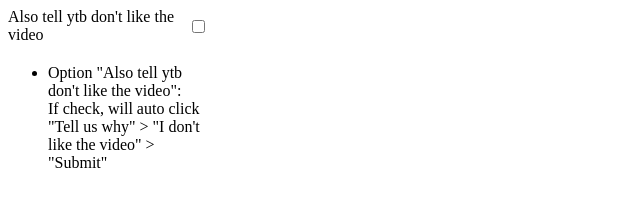
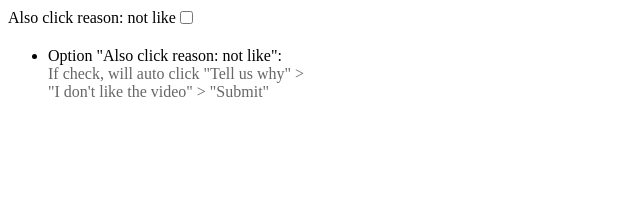
Before and after one commit to huhuang03/ytb_dni, a browser extension: page src/options.html in a window 1280 px wide. Shown: the whole page, without its empty margins (0-640 px from the left). Drawn offline with Linux system fonts and the light colour scheme.

Commit message:
feat: remove log

```diff
--- a/src/background.js
+++ b/src/background.js
@@ -1,5 +1,4 @@
 chrome.webNavigation.onHistoryStateUpdated.addListener(function(details) {
-    // console.log("onHistoryStateUpdated called")
     // ok, let do something.
     const url = details.url
     if (url === 'https://www.youtube.com' || url === 'https://www.youtube.com/') {
--- a/src/menu_container.ts
+++ b/src/menu_container.ts
@@ -135,9 +135,8 @@ export class MenuContainer extends EleWrapper {
    * @private
    */
   private clickTellUsWhyButton(button: HTMLElement,
-                               checkWait = 150,
+                               checkWait = 200,
                                curTimes = 0) {
-    console.log('clickTellUsWhyButton called for times: ', curTimes)
     const tryTotalTimes = 3
 
     setTimeout(() => {
--- a/src/options.html
+++ b/src/options.html
@@ -4,7 +4,7 @@
     <title>Options</title>
     <style>
         .root {
-            width: 200px;
+            width: 300px;
         }
 
         .option-container {
@@ -13,24 +13,29 @@
             align-items: center;
         }
 
-        .desc {
+        .dni_desc-container {
             margin-top: 20px;
+        }
+        .dni_desc {
+            color: #666;
         }
     </style>
 </head>
 <body>
 <div class="root">
     <div class="option-container">
-        <label for="cbClickTellNotInterest">Also tell ytb don't like the video</label>
+        <label for="cbClickTellNotInterest">Also click reason: not like</label>
         <input type="checkbox" id="cbClickTellNotInterest">
     </div>
 
-    <div class="desc">
+    <div class="dni_desc-container">
         <ul>
             <li>
-                Option "Also tell ytb don't like the video":
+                Option "Also click reason: not like":
                 <br />
+                <span class="dni_desc">
                 If check, will auto click "Tell us why" > "I don't like the video" > "Submit"
+                </span>
             </li>
         </ul>
     </div>
--- a/src/options.ts
+++ b/src/options.ts
@@ -16,7 +16,6 @@ const sync = (value, callback) => {
       const cb = document.getElementById(CB_ID) as HTMLInputElement
       cb.checked = tell
       if (value !== null && value !== undefined) {
-        console.log('value: ', value)
         chrome.storage.local.set({
           [KEY_TELL_US_WHY]: tell
         })
@@ -29,7 +28,6 @@ const sync = (value, callback) => {
 sync(null, () => {
   const cb = document.getElementById(CB_ID);
   cb.addEventListener('change', (ev) => {
-    console.log('change: ', ev)
     const target = ev.target as HTMLInputElement
     sync(target.checked, null);
   });
--- a/src/tell_us_why_dialog.ts
+++ b/src/tell_us_why_dialog.ts
@@ -10,8 +10,6 @@ export class TellUsWhyDialog extends EleWrapper {
 
   static has(): boolean {
     const root = getRootElement()
-    console.log('root: ', root)
-    console.log('TellUsWhyDialog.has: ', eleIsShowing(root))
     return eleIsShowing(root)
   }
 
@@ -33,11 +31,9 @@ export class TellUsWhyDialog extends EleWrapper {
    * submit button has enable and disable state. This find the enable element
    */
   clickAndSubmitDontLike() {
-    console.log('clickAndSubmitDontLike begin call')
     waitElement({
       check: () => this.notLikeCheckbox(),
       run: (notLike) => {
-        console.log('notLike check box found!!')
         notLike.click()
         setTimeout(() => {
             const confirm = TellUsWhyDialog.submitButton(this.ele)
--- a/src/util_log.ts
+++ b/src/util_log.ts
@@ -3,7 +3,7 @@ export function logw(...args) {
 }
 
 export function log(...args: any[]) {
-  if (true) {
+  if (false) {
     console.log.apply(null, args)
   }
 }
```
